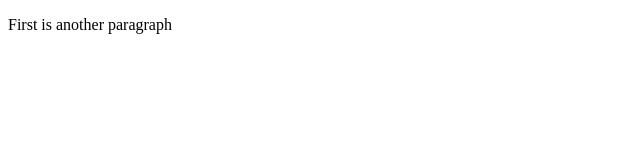
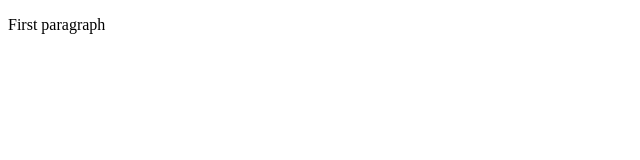
Before and after one commit to Andyss4545/learingG, a plain HTML site: page index.html in a window 1280 px wide. Shown: the full height of the page, 0-640 px from the left. Drawn offline with Linux system fonts and the light colour scheme.

Commit message:
Update index.html

```diff
--- a/index.html
+++ b/index.html
@@ -4,7 +4,7 @@
 <head>
 <title>Page Title</title>
 </head>
-<body>
-   <p>First is another paragraph</p>
+</body>
+<p>First paragraph</p>
 </body>
 </html>
```
